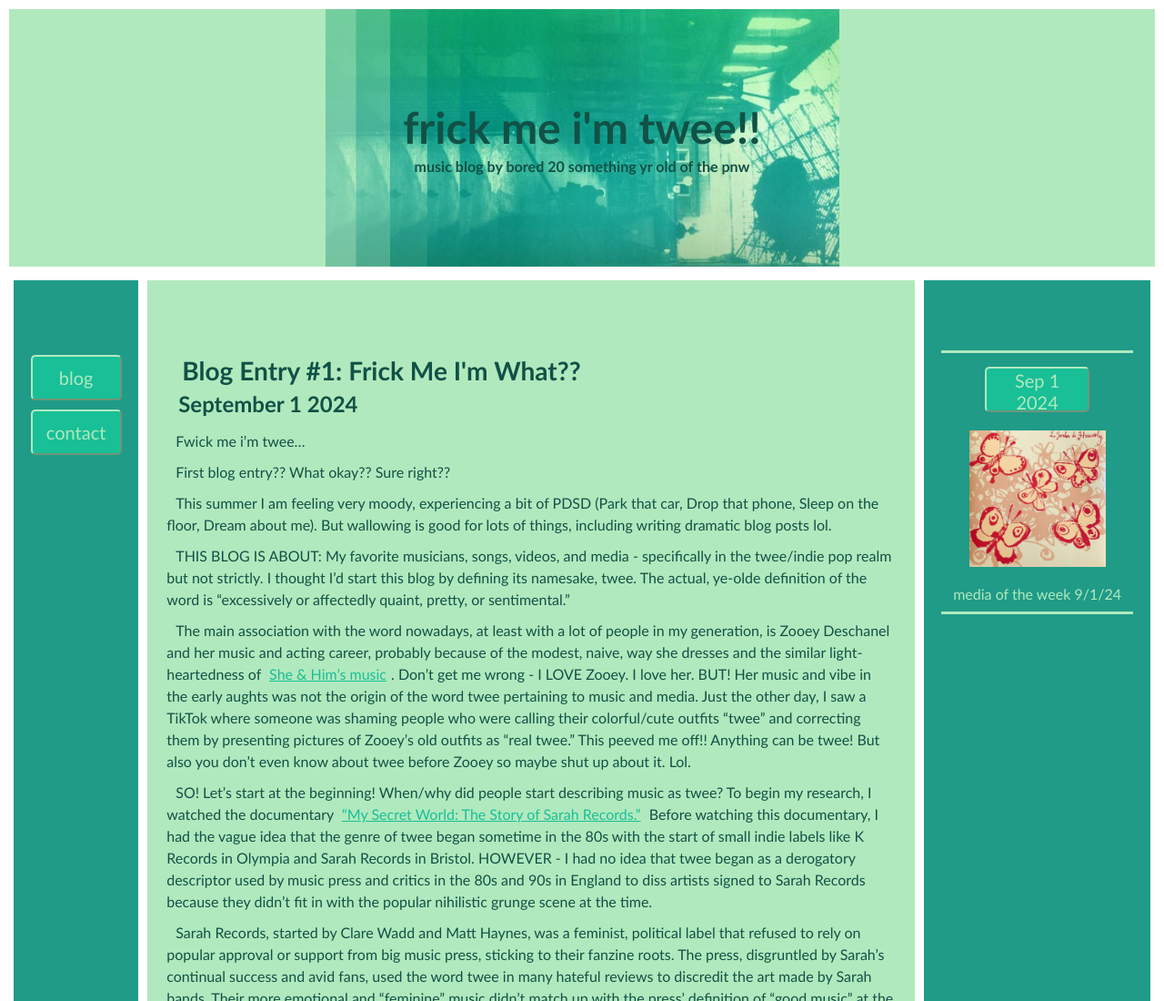
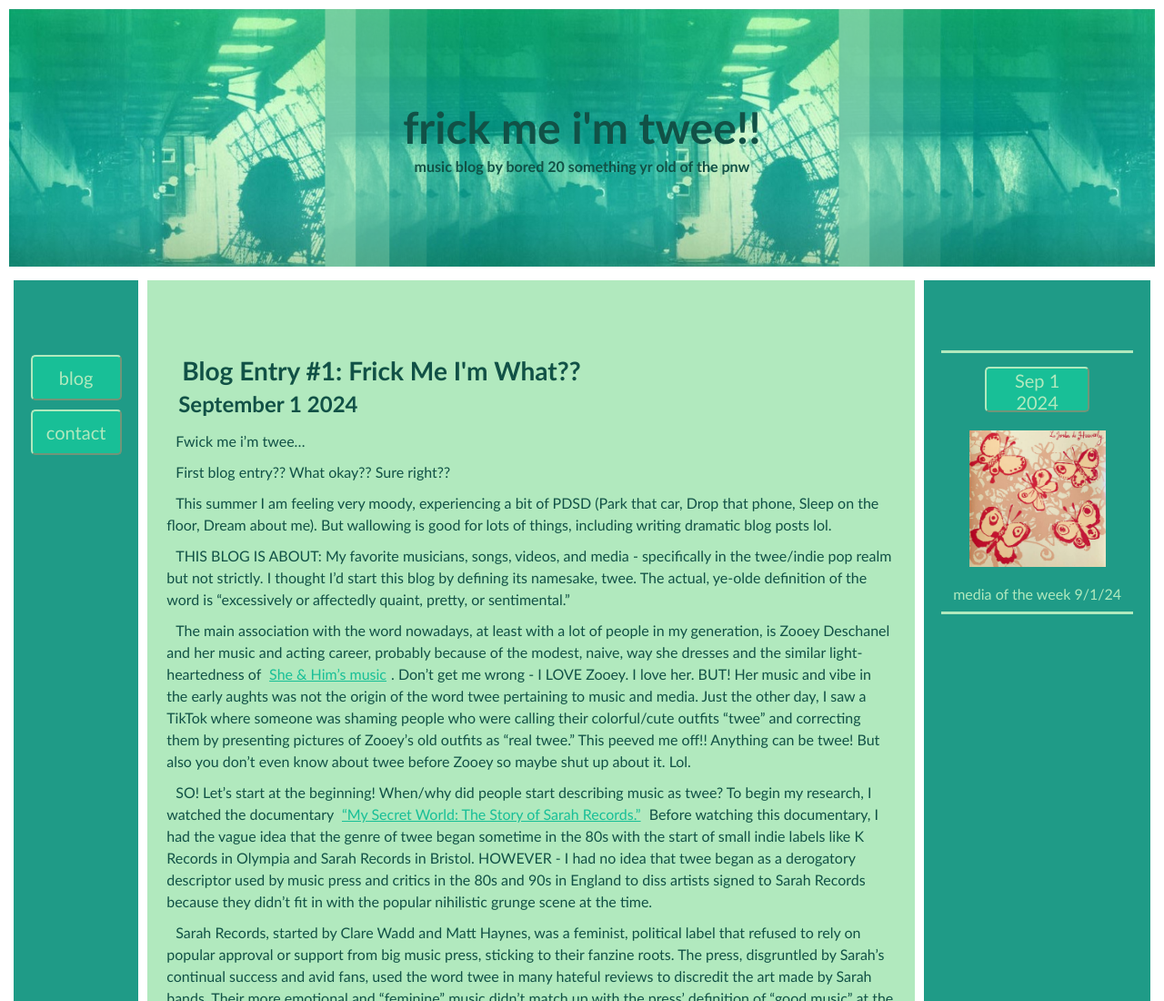
Before and after one commit to addywitt8/FrickMeImTwee.github.io, a plain HTML site: page index.html in a window 1280 px wide. Shown: the top 1100 px of the page at 91% size. Drawn offline with Linux system fonts and the light colour scheme.

Commit message:
Update style.css

```diff
--- a/style.css
+++ b/style.css
@@ -16,7 +16,7 @@ body{
 
 header{
     background-image: url("Media/frick me i’m twee (1).png");
-    background-repeat: no-repeat;
+    background-repeat: repeat-x;
     background-attachment: fixed;
     background-size:contain;
     background-color: #b1e9be;
```
